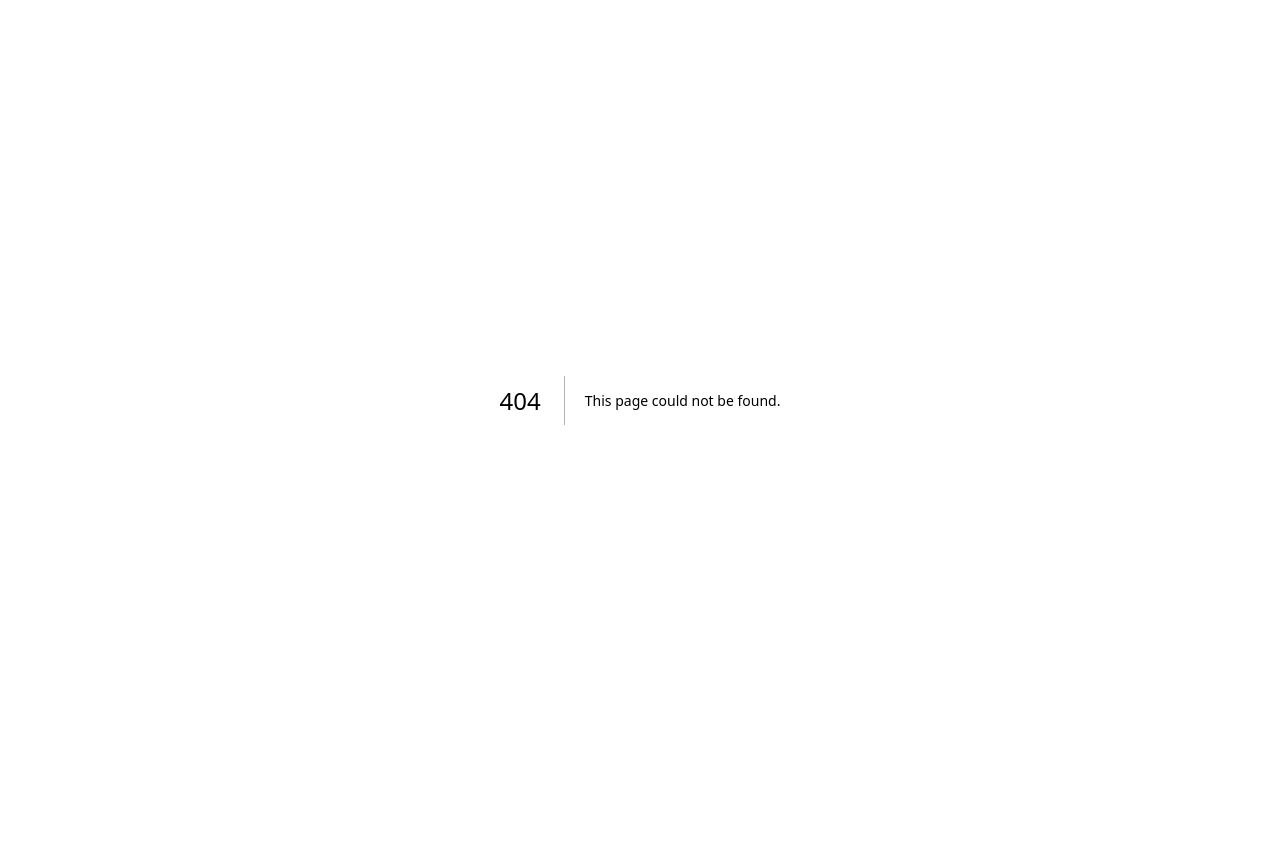
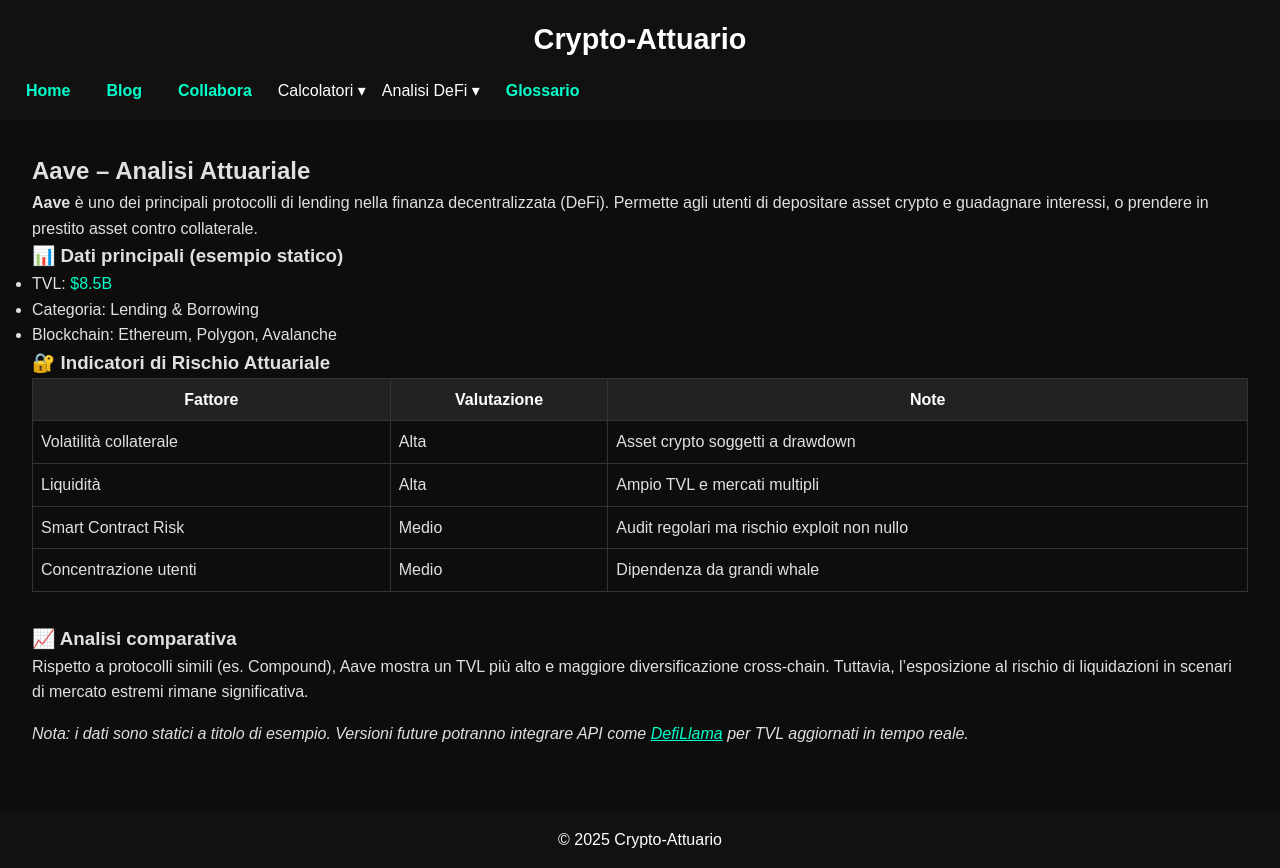
Before and after one commit to pietroscik/crypto-attuario, a Next.js app: page /protocols/aave in a window 1280 px wide. Before the commit this address had no page. Before the commit the page ends 800 px from the top, so only its background shows below. Built offline with nearby package versions, Linux system fonts and the light colour scheme.

Commit message:
Create pages/protocols/aave.js

```diff
--- /dev/null
+++ b/pages/protocols/aave.js
@@ -0,0 +1,73 @@
+import Layout from "../../components/Layout";
+
+export default function AaveProtocol() {
+  return (
+    <Layout>
+      <section>
+        <h2>Aave – Analisi Attuariale</h2>
+        <p>
+          <strong>Aave</strong> è uno dei principali protocolli di lending nella
+          finanza decentralizzata (DeFi). Permette agli utenti di depositare asset
+          crypto e guadagnare interessi, o prendere in prestito asset contro
+          collaterale.
+        </p>
+
+        <h3>📊 Dati principali (esempio statico)</h3>
+        <ul>
+          <li>TVL: <span style={{ color: "#00ffcc" }}>$8.5B</span></li>
+          <li>Categoria: Lending & Borrowing</li>
+          <li>Blockchain: Ethereum, Polygon, Avalanche</li>
+        </ul>
+
+        <h3>🔐 Indicatori di Rischio Attuariale</h3>
+        <table style={{ width: "100%", borderCollapse: "collapse", marginBottom: "2rem" }}>
+          <thead style={{ background: "#222", color: "#fff" }}>
+            <tr>
+              <th style={{ padding: "0.5rem", border: "1px solid #333" }}>Fattore</th>
+              <th style={{ padding: "0.5rem", border: "1px solid #333" }}>Valutazione</th>
+              <th style={{ padding: "0.5rem", border: "1px solid #333" }}>Note</th>
+            </tr>
+          </thead>
+          <tbody>
+            <tr>
+              <td style={{ padding: "0.5rem", border: "1px solid #333" }}>Volatilità collaterale</td>
+              <td style={{ padding: "0.5rem", border: "1px solid #333" }}>Alta</td>
+              <td style={{ padding: "0.5rem", border: "1px solid #333" }}>Asset crypto soggetti a drawdown</td>
+            </tr>
+            <tr>
+              <td style={{ padding: "0.5rem", border: "1px solid #333" }}>Liquidità</td>
+              <td style={{ padding: "0.5rem", border: "1px solid #333" }}>Alta</td>
+              <td style={{ padding: "0.5rem", border: "1px solid #333" }}>Ampio TVL e mercati multipli</td>
+            </tr>
+            <tr>
+              <td style={{ padding: "0.5rem", border: "1px solid #333" }}>Smart Contract Risk</td>
+              <td style={{ padding: "0.5rem", border: "1px solid #333" }}>Medio</td>
+              <td style={{ padding: "0.5rem", border: "1px solid #333" }}>Audit regolari ma rischio exploit non nullo</td>
+            </tr>
+            <tr>
+              <td style={{ padding: "0.5rem", border: "1px solid #333" }}>Concentrazione utenti</td>
+              <td style={{ padding: "0.5rem", border: "1px solid #333" }}>Medio</td>
+              <td style={{ padding: "0.5rem", border: "1px solid #333" }}>Dipendenza da grandi whale</td>
+            </tr>
+          </tbody>
+        </table>
+
+        <h3>📈 Analisi comparativa</h3>
+        <p>
+          Rispetto a protocolli simili (es. Compound), Aave mostra un TVL più alto
+          e maggiore diversificazione cross-chain. Tuttavia, l’esposizione al rischio
+          di liquidazioni in scenari di mercato estremi rimane significativa.
+        </p>
+
+        <p style={{ marginTop: "1rem", fontStyle: "italic" }}>
+          Nota: i dati sono statici a titolo di esempio. Versioni future
+          potranno integrare API come{" "}
+          <a href="https://defillama.com" target="_blank" rel="noreferrer" style={{ color: "#00ffcc" }}>
+            DefiLlama
+          </a>{" "}
+          per TVL aggiornati in tempo reale.
+        </p>
+      </section>
+    </Layout>
+  );
+}
```
